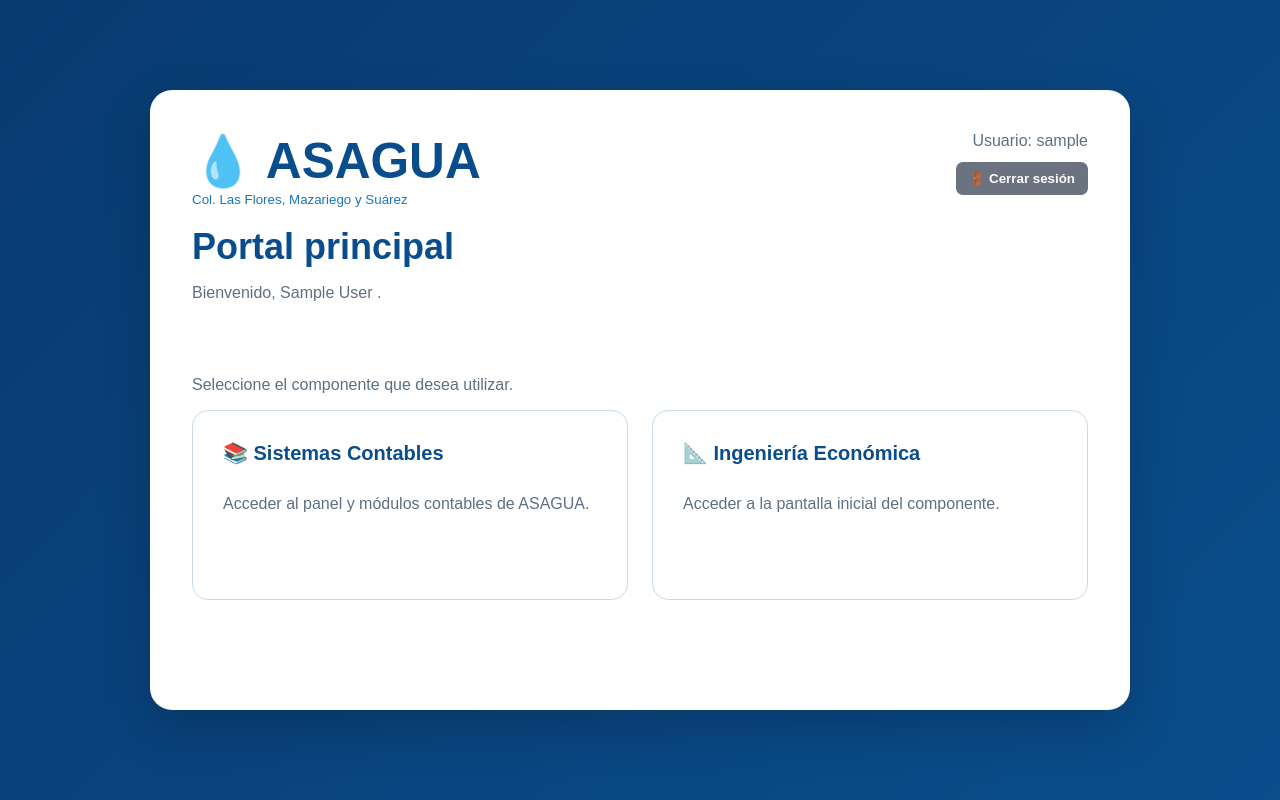
After one commit to JairoOrtiz06/ASAGUA-Laravel, a Laravel app: page /portal/contador in a window 1280 px wide. The commit adds this page. Run offline with Laravel 12, Linux system fonts and the light colour scheme; the visitor is signed in with stand-in values (Sample User, id 1).

Commit message:
agregando panel de navegacion entre modulos

```diff
--- a/app/Http/Controllers/Auth/AuthenticatedSessionController.php
+++ b/app/Http/Controllers/Auth/AuthenticatedSessionController.php
@@ -33,7 +33,7 @@ class AuthenticatedSessionController extends Controller
         // while the login contract is to return the role panel immediately.
         $panel = match (Auth::user()->rol) {
             'Admin' => 'panel.admin',
-            'Contador' => 'panel.contador',
+            'Contador' => 'portal.contador',
             'Auditor' => 'panel.auditor',
             default => abort(403),
         };
--- a/app/Http/Controllers/DashboardController.php
+++ b/app/Http/Controllers/DashboardController.php
@@ -11,7 +11,7 @@ class DashboardController extends Controller
     {
         return match (auth()->user()->rol) {
             'Admin' => redirect()->route('panel.admin'),
-            'Contador' => redirect()->route('panel.contador'),
+            'Contador' => redirect()->route('portal.contador'),
             'Auditor' => redirect()->route('panel.auditor'),
             default => abort(403),
         };
--- /dev/null
+++ b/app/Http/Controllers/PortalController.php
@@ -0,0 +1,15 @@
+<?php
+
+namespace App\Http\Controllers;
+
+use Illuminate\View\View;
+
+class PortalController extends Controller
+{
+    public function contador(): View
+    {
+        return view('portal.contador', [
+            'user' => auth()->user(),
+        ]);
+    }
+}
--- a/resources/views/dashboard/panel.blade.php
+++ b/resources/views/dashboard/panel.blade.php
@@ -1,7 +1,7 @@
 @extends('layouts.app')
 @section('title', 'ASAGUA — Panel '.$role)
 @section('content')
-<div class="topbar"><div><h2>Panel {{ $role }}</h2><p class="muted">Bienvenido, {{ $user->nombre }} {{ $user->apellido }}.</p></div><span class="muted">Usuario: {{ $user->usuario }}</span></div>
+<div class="topbar"><div><h2>Panel {{ $role }}</h2><p class="muted">Bienvenido, {{ $user->nombre }} {{ $user->apellido }}.</p></div><div class="actions"><span class="muted">Usuario: {{ $user->usuario }}</span>@if($role === 'Contador')<a class="button secondary" href="{{ route('portal.contador') }}">← Portal principal</a>@endif</div></div>
 <p>La autenticación y autorización de este panel están activas. Desde aquí puede consultar los módulos disponibles para su rol.</p>
 <div class="panel-grid">
     <a class="panel-link" href="{{ route('catalogo.index') }}"><strong>📚 Catálogo de cuentas</strong><br><span class="muted">Consulta de cuentas contables activas.</span></a>
--- a/resources/views/layouts/app.blade.php
+++ b/resources/views/layouts/app.blade.php
@@ -31,7 +31,7 @@
         <div class="brand"><h1>💧 ASAGUA</h1><small>Col. Las Flores, Mazariego y Suárez</small></div>
         @auth
             <nav class="nav">
-                <a href="{{ route('dashboard') }}">🏠 Principal</a>
+                <a href="{{ auth()->user()->rol === 'Contador' ? route('portal.contador') : route('dashboard') }}">🏠 Principal</a>
                 <a href="{{ route('catalogo.index') }}">📚 Catálogo de cuentas</a>
                 @if(in_array(auth()->user()->rol, ['Contador', 'Auditor'], true))
                     <a href="{{ route('partidas.index') }}">🧾 Partidas contables</a>
--- /dev/null
+++ b/resources/views/layouts/portal.blade.php
@@ -0,0 +1,35 @@
+<!doctype html>
+<html lang="es">
+<head>
+    <meta charset="utf-8">
+    <meta name="viewport" content="width=device-width, initial-scale=1">
+    <title>@yield('title', 'ASAGUA')</title>
+    <style>
+        :root { --navy:#0a4d8c; --blue:#29a8e0; --cream:#eaf4fc; --text:#17324d; --line:#c5ddeb; }
+        * { box-sizing:border-box; }
+        body { margin:0; min-height:100vh; font-family:Arial,sans-serif; color:var(--text); background:linear-gradient(135deg,#083b70,var(--navy)); }
+        a { color:inherit; }
+        .portal-shell { min-height:100vh; display:grid; place-items:center; padding:28px; }
+        .portal-card { width:min(980px,100%); min-height:620px; padding:42px; background:#fff; border-radius:22px; box-shadow:0 20px 50px rgba(0,0,0,.18); }
+        .portal-header { display:flex; justify-content:space-between; align-items:flex-start; gap:20px; margin-bottom:58px; }
+        .brand h1 { margin:0; color:var(--navy); font-size:clamp(2rem,5vw,3.1rem); }
+        .brand small { color:#1b75bb; }
+        h2 { margin:0 0 8px; color:var(--navy); font-size:clamp(1.6rem,3vw,2.25rem); }
+        .muted { color:#5c7183; }
+        .user-box { text-align:right; }
+        .logout { margin-top:12px; border:0; border-radius:7px; padding:9px 13px; cursor:pointer; background:#6b7280; color:#fff; font-weight:600; }
+        .component-grid { display:grid; grid-template-columns:repeat(2,minmax(0,1fr)); gap:24px; }
+        .component-card { display:block; min-height:190px; padding:30px; border:1px solid var(--line); border-radius:16px; text-decoration:none; transition:transform .15s ease, box-shadow .15s ease, border-color .15s ease; }
+        .component-card:hover { transform:translateY(-3px); border-color:var(--blue); box-shadow:0 12px 26px rgba(10,77,140,.12); }
+        .component-card strong { display:block; margin-bottom:12px; color:var(--navy); font-size:1.25rem; }
+        @media(max-width:700px) { .portal-shell { padding:14px; } .portal-card { padding:26px 20px; min-height:0; } .portal-header { display:block; margin-bottom:34px; } .user-box { margin-top:22px; text-align:left; } .component-grid { grid-template-columns:1fr; } }
+    </style>
+</head>
+<body>
+<main class="portal-shell">
+    <section class="portal-card">
+        @yield('content')
+    </section>
+</main>
+</body>
+</html>
--- /dev/null
+++ b/resources/views/portal/contador.blade.php
@@ -0,0 +1,32 @@
+@extends('layouts.portal')
+@section('title', 'ASAGUA — Portal principal')
+@section('content')
+<div class="portal-header">
+    <div>
+        <div class="brand"><h1>💧 ASAGUA</h1><small>Col. Las Flores, Mazariego y Suárez</small></div>
+        <br>
+        <h2>Portal principal</h2>
+        <p class="muted">Bienvenido, {{ $user->nombre }} {{ $user->apellido }}.</p>
+    </div>
+    <div class="user-box">
+        <span class="muted">Usuario: {{ $user->usuario }}</span>
+        <form method="POST" action="{{ route('logout') }}">
+            @csrf
+            <button class="logout" type="submit">🚪 Cerrar sesión</button>
+        </form>
+    </div>
+</div>
+
+<p class="muted">Seleccione el componente que desea utilizar.</p>
+
+<div class="component-grid">
+    <a class="component-card" href="{{ route('panel.contador') }}">
+        <strong>📚 Sistemas Contables</strong><br>
+        <span class="muted">Acceder al panel y módulos contables de ASAGUA.</span>
+    </a>
+    <a class="component-card" href="{{ route('ingenieria-economica.index') }}">
+        <strong>📐 Ingeniería Económica</strong><br>
+        <span class="muted">Acceder a la pantalla inicial del componente.</span>
+    </a>
+</div>
+@endsection
--- a/routes/web.php
+++ b/routes/web.php
@@ -12,6 +12,8 @@ use App\Http\Controllers\DocumentoFuenteController;
 use App\Http\Controllers\PartidaController;
 use App\Http\Controllers\LibroContableController;
 use App\Http\Controllers\HojaTrabajoController;
+use App\Http\Controllers\IngenieriaEconomicaController;
+use App\Http\Controllers\PortalController;
 use App\Http\Controllers\ReportePdfController;
 use Illuminate\Support\Facades\Route;
 
@@ -27,6 +29,13 @@ Route::middleware('guest')->group(function (): void {
 Route::middleware('auth')->group(function (): void {
     Route::get('/dashboard', [DashboardController::class, 'redirectByRole'])->name('dashboard');
     Route::post('/logout', [AuthenticatedSessionController::class, 'destroy'])->name('logout');
+
+    Route::middleware('role:Contador')->group(function (): void {
+        Route::get('/portal/contador', [PortalController::class, 'contador'])->name('portal.contador');
+        Route::get('/ingenieria-economica', [IngenieriaEconomicaController::class, 'index'])
+            ->name('ingenieria-economica.index');
+    });
+
     Route::get('/catalogo-cuentas', [CuentaContableController::class, 'index'])->name('catalogo.index');
 
     Route::middleware('role:Contador,Auditor')->group(function (): void {
```
Also changed, not shown: app/Http/Controllers/IngenieriaEconomicaController.php (added, +15 -0 lines), resources/views/ingenieria-economica/index.blade.php (added, +17 -0 lines), resources/views/layouts/ingenieria-economica.blade.php (added, +32 -0 lines), tests/Feature/AuthenticationTest.php (+2 -2 lines), tests/Feature/PortalTest.php (added, +61 -0 lines), 1 other file.
